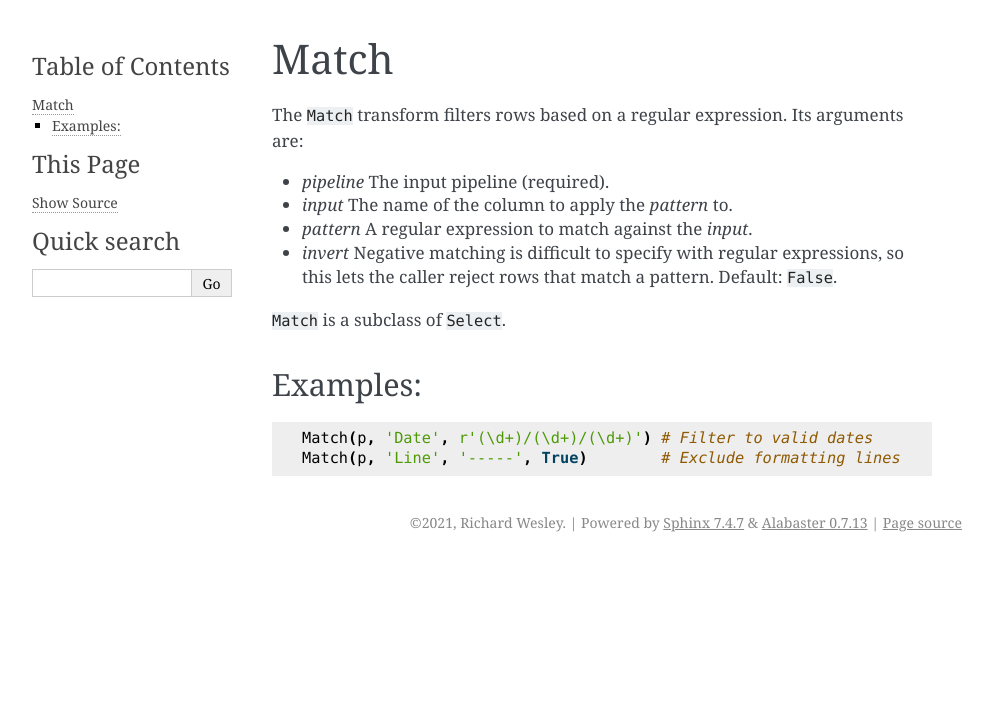
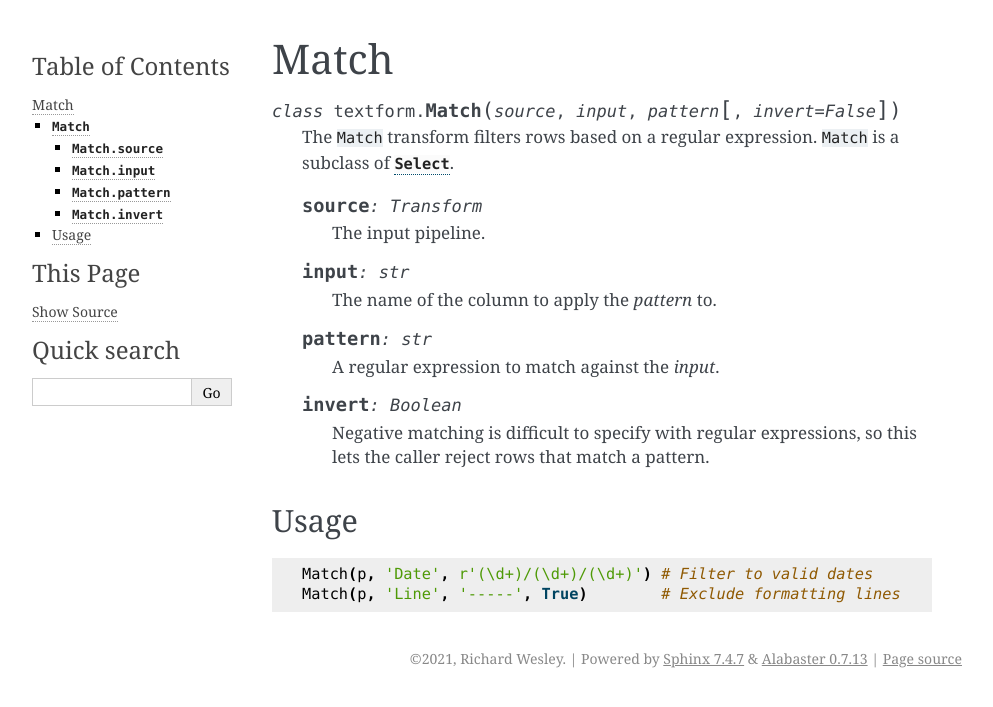
Before and after one commit to hawkfish/textform, a Sphinx documentation site: the page built from docs/transforms/match.rst, in a window 1280 px wide. Shown: the top 707 px of the page, without its empty margins (148-1141 px from the left). Built offline with Sphinx 7.4.7, drawn with Linux system fonts in a browser that asks for light colours.

Commit message:
Document Match with domains

```diff
--- a/docs/transforms/match.rst
+++ b/docs/transforms/match.rst
@@ -1,17 +1,37 @@
 Match
 =====
 
-The ``Match`` transform filters rows based on a regular expression. Its arguments are:
+.. py:currentmodule:: textform
 
-* *pipeline* The input pipeline (required).
-* *input* The name of the column to apply the *pattern* to.
-* *pattern* A regular expression to match against the *input*.
-* *invert* Negative matching is difficult to specify with regular expressions, so this lets the caller reject rows that match a pattern. Default: ``False``.
+.. py:class:: Match(source, input, pattern[, invert=False])
 
-``Match`` is a subclass of ``Select``.
+    The ``Match`` transform filters rows based on a regular expression.
+    ``Match`` is a subclass of :py:class:`Select`.
 
-Examples:
-^^^^^^^^^
+    .. py:attribute:: source
+        :type: Transform
+
+        The input pipeline.
+
+    .. py:attribute:: input
+        :type: str
+
+        The name of the column to apply the *pattern* to.
+
+    .. py:attribute:: pattern
+        :type: str
+
+        A regular expression to match against the *input*.
+
+    .. py:attribute:: invert
+        :type: Boolean
+
+        Negative matching is difficult to specify with regular expressions,
+        so this lets the caller reject rows that match a pattern.
+
+
+Usage
+^^^^^
 
 .. code-block:: python
 
--- a/docs/transforms/merge.rst
+++ b/docs/transforms/merge.rst
@@ -3,7 +3,7 @@ Merge
 
 .. py:currentmodule:: textform
 
-.. py:class:: Merge(source, inputs, output, glue)
+.. py:class:: Merge(source, inputs, output[, glue=''])
 
     The ``Merge`` transform combines two or more columns into a single field.
     ``Merge`` can be used with :py:class:`Divide` to combine column variants that have been
```
